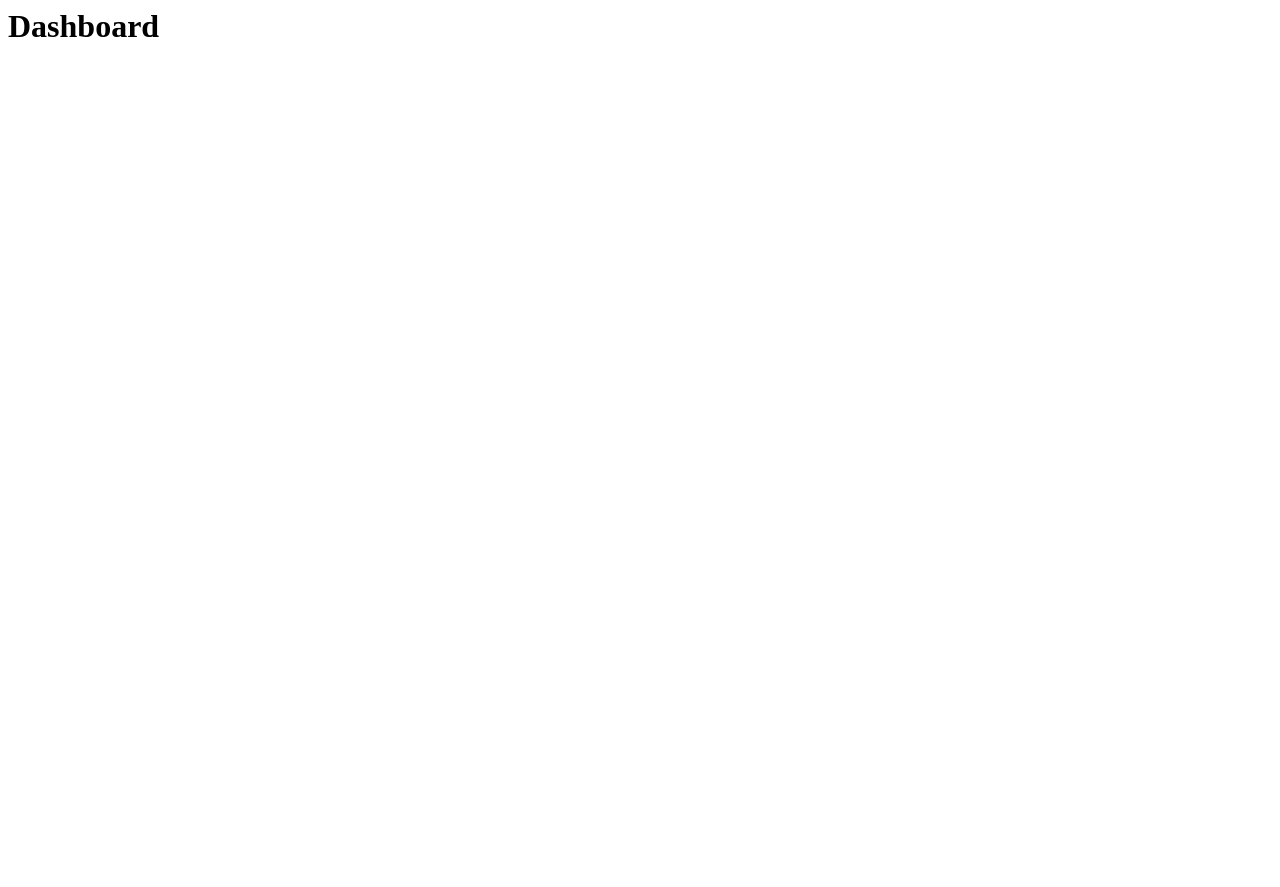
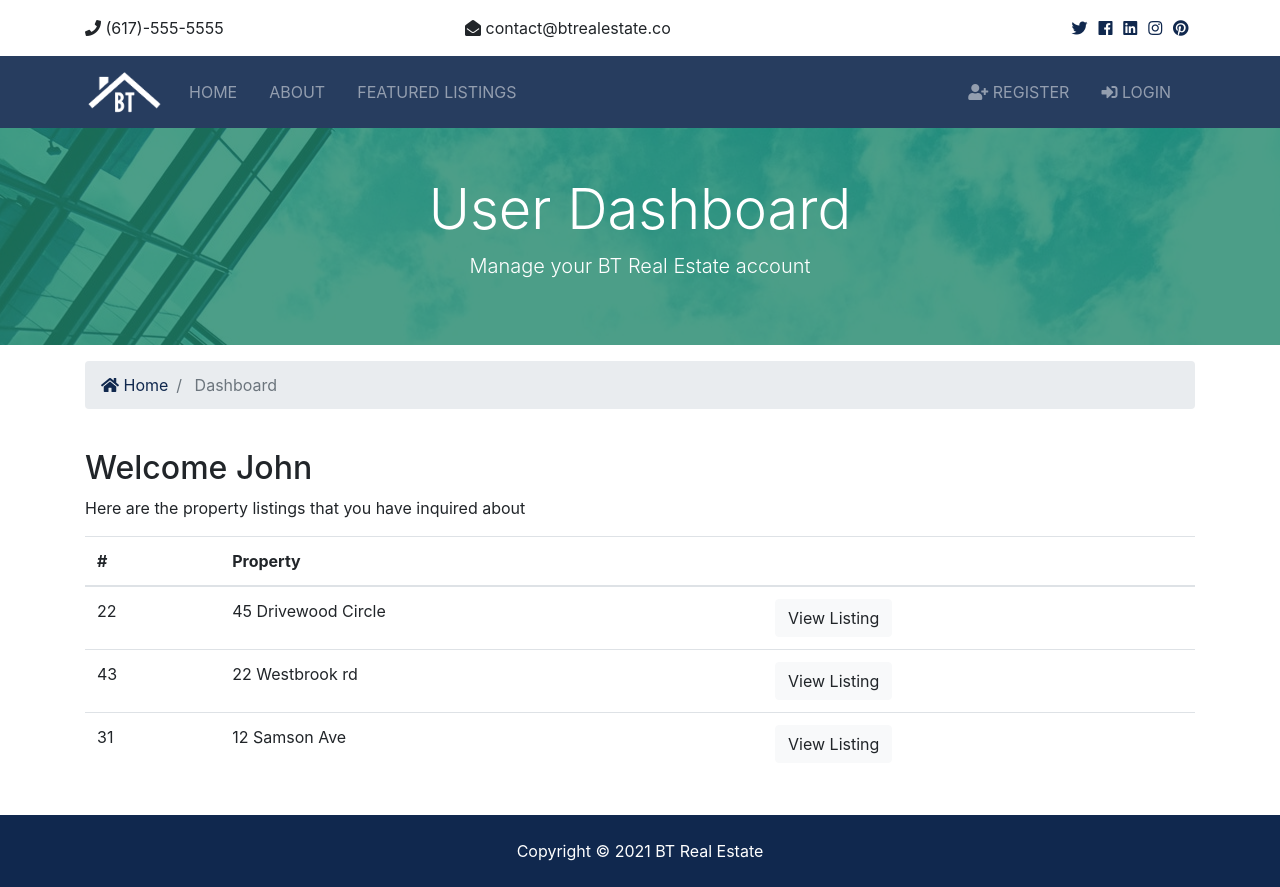
Before and after one commit to SurajSankarsingh/btdjango, a Django app: page /accounts/dashboard in a window 1280 px wide. Before the commit the page is almost empty. Before the commit the page ends 37 px from the top, so only its background shows below. Run offline with Django 3.2, Linux system fonts and the light colour scheme; some libraries are stand-ins or nearby versions.

Commit message:
added title tags to each page, and setup functionality on navbar to display logged in user and proper page redirection for authenticated users

```diff
--- a/accounts/views.py
+++ b/accounts/views.py
@@ -41,12 +41,26 @@ def register(request):
 
 def login(request):
   if request.method == 'POST':
-    # Login user
-    return
+    username = request.POST['username']
+    password = request.POST['password']
+
+    user = auth.authenticate(username=username, password=password)
+
+    if user is not None:
+      auth.login(request, user)
+      messages.success(request, 'You are now logged in')
+      return redirect('dashboard')
+    else:
+      messages.error(request, 'Invalid credentials')
+      return redirect('login')
   else:
     return render(request, 'accounts/login.html')
 
 def logout(request):
+  if request.method == 'POST':
+    auth.logout(request)
+    messages.success(request, 'You are now logged out')
+    return redirect('index')
   return redirect('index')
 
 def dashboard(request):
--- a/templates/accounts/dashboard.html
+++ b/templates/accounts/dashboard.html
@@ -1 +1,75 @@
-<h1>Dashboard</h1>
+{% extends 'base.html' %}
+{% block title %} | User Dashboard {% endblock %}
+{% block content %}
+<section id="showcase-inner" class="py-5 text-white">
+  <div class="container">
+    <div class="row text-center">
+      <div class="col-md-12">
+        <h1 class="display-4">User Dashboard</h1>
+        <p class="lead">Manage your BT Real Estate account</p>
+      </div>
+    </div>
+  </div>
+</section>
+
+<!-- Breadcrumb -->
+<section id="bc" class="mt-3">
+  <div class="container">
+    <nav aria-label="breadcrumb">
+      <ol class="breadcrumb">
+        <li class="breadcrumb-item">
+          <a href="{% url 'index' %}">
+            <i class="fas fa-home"></i> Home</a>
+        </li>
+        <li class="breadcrumb-item active"> Dashboard</li>
+      </ol>
+    </nav>
+  </div>
+</section>
+
+<!-- Alerts -->
+{% include 'partials/_alerts.html' %}
+
+<section id="dashboard" class="py-4">
+  <div class="container">
+    <div class="row">
+      <div class="col-md-12">
+        <h2>Welcome John</h2>
+        <p>Here are the property listings that you have inquired about</p>
+        <table class="table">
+          <thead>
+            <tr>
+              <th scope="col">#</th>
+              <th scope="col">Property</th>
+              <th></th>
+            </tr>
+          </thead>
+          <tbody>
+            <tr>
+              <td>22</td>
+              <td>45 Drivewood Circle</td>
+              <td>
+                <a class="btn btn-light" href="#">View Listing</a>
+              </td>
+            </tr>
+            <tr>
+              <td>43</td>
+              <td>22 Westbrook rd</td>
+              <td>
+                <a class="btn btn-light" href="#">View Listing</a>
+              </td>
+            </tr>
+            <tr>
+              <td>31</td>
+              <td>12 Samson Ave</td>
+              <td>
+                <a class="btn btn-light" href="#">View Listing</a>
+              </td>
+            </tr>
+          </tbody>
+        </table>
+      </div>
+    </div>
+  </div>
+</section>
+{% endblock %}
--- a/templates/accounts/login.html
+++ b/templates/accounts/login.html
@@ -1,5 +1,5 @@
 {% extends 'base.html' %}
-
+{% block title %} | Account Login {% endblock %}
 {% block content %}
 
 <section id="login" class="bg-light py-5">
--- a/templates/accounts/register.html
+++ b/templates/accounts/register.html
@@ -1,5 +1,5 @@
 {% extends 'base.html' %}
-
+{% block title %} | Register Account {% endblock %}
 {% block content %}
 
 <section id="register" class="bg-light py-5">
--- a/templates/base.html
+++ b/templates/base.html
@@ -12,7 +12,7 @@
     <!-- Custom -->
     <link rel="stylesheet" href="{% static 'css/style.css' %}" />
     <link rel="stylesheet" href="{% static 'css/lightbox.min.css' %}" />
-    <title>BT Real Estate</title>
+    <title>BT Real Estate {% block title %}{% endblock %}</title>
   </head>
   <body>
     <!-- Top bar -->
--- a/templates/listings/listing.html
+++ b/templates/listings/listing.html
@@ -1,4 +1,6 @@
-{% extends 'base.html' %} {% load humanize %} {% block content %}
+{% extends 'base.html' %} {% load humanize %}
+{% block title %} | {{ listing.title }} {% endblock %}
+{% block content %}
 <section id="showcase-inner" class="py-5 text-white">
   <div class="container">
     <div class="row text-center">
--- a/templates/listings/listings.html
+++ b/templates/listings/listings.html
@@ -1,5 +1,6 @@
 {% extends 'base.html' %}
 {% load humanize %}
+{% block title %} | Browse Property Listings {% endblock %}
 {% block content %}
 <section id="showcase-inner" class="py-5 text-white">
   <div class="container">
--- a/templates/listings/search.html
+++ b/templates/listings/search.html
@@ -1,4 +1,6 @@
-{% extends 'base.html' %} {% load humanize %} {% block content %}
+{% extends 'base.html' %} {% load humanize %}
+{% block title %} | Search Results {% endblock %}
+{% block content %}
 <section id="showcase-inner" class="showcase-search text-white py-5">
   <div class="container">
     <div class="row text-center">
--- a/templates/pages/about.html
+++ b/templates/pages/about.html
@@ -1,4 +1,6 @@
-{% extends 'base.html' %} {% load static %} {% block content %}
+{% extends 'base.html' %} {% load static %}
+{% block title %} | About Us {% endblock %}
+{% block content %}
 
 <section id="showcase-inner" class="py-5 text-white">
   <div class="container">
--- a/templates/partials/_navbar.html
+++ b/templates/partials/_navbar.html
@@ -45,6 +45,27 @@
       </ul>
 
       <ul class="navbar-nav ml-auto">
+        {% if user.is_authenticated %}
+          <li
+          {% if 'dashboard' in request.path %}
+            class="nav-item active mr-3"
+            {% else %}
+            class="nav-item mr-3"
+            {% endif %}
+          >
+            <a class="nav-link" href="{% url 'dashboard' %}">
+              Welcome {{ user.username }} (Your Dashboard) </a>
+          </li>
+          <li class='nav-item mr-3'>
+            <a href="javascript:{document.getElementById('logout').submit()}" class="nav-link">
+              <i class="fas fa-sign-out-alt">Logout</i>
+            </a>
+            <form action="{% url 'logout' %}" method='POST' id="logout">
+              {% csrf_token %}
+              <input type="hidden">
+            </form>
+          </li>
+        {% else %}
           <li
           {% if 'register' in request.path %}
             class="nav-item active mr-3"
@@ -69,6 +90,7 @@
               Login</a
             >
           </li>
+        {% endif %}
       </ul>
     </div>
   </div>
```
Also changed, not shown: templates/pages/index.html (+5 -3 lines). Lines whose indentation alone changed are shown as unchanged.
